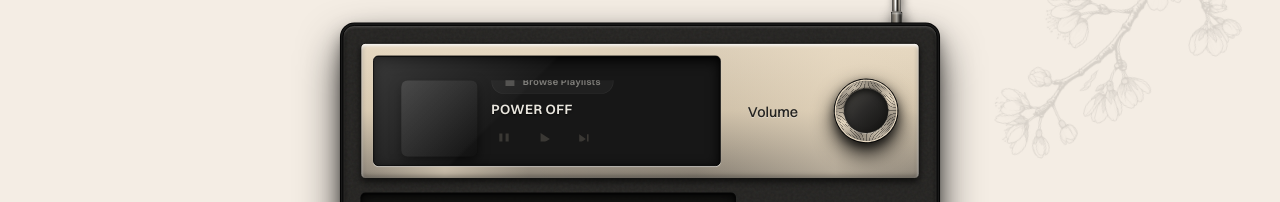
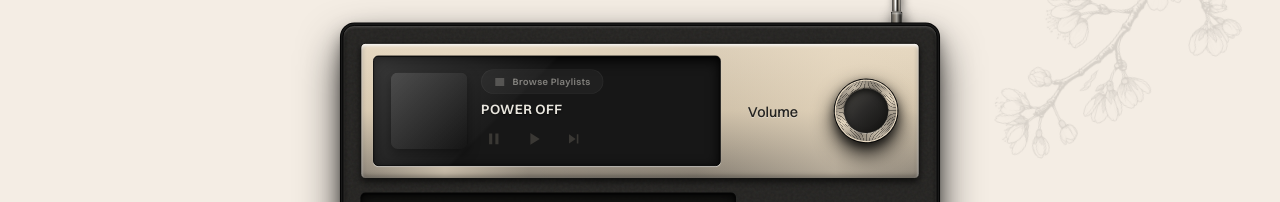
Before and after one commit to pradhan-not-found/The-Radio-, a React (Vite) app: page / in a window 1280 px wide. Both pictures are taken after a click on the element 892 px from the left and 457 px from the top of the page. Shown: the part 212-414 px from the top of the page. Built offline with nearby package versions, Linux system fonts and the light colour scheme.

Commit message:
Fix UI bugs: Remove excessive padding that caused digital player overflow

```diff
--- a/src/components/Radio.tsx
+++ b/src/components/Radio.tsx
@@ -376,7 +376,7 @@ export function Radio({ onPowerChange }: { onPowerChange?: (p: boolean) => void
             </>
           ) : (
             /* Digital Music Player UI (Replaces the tuning dial) */
-            <div className="digital-content" style={{ display: 'flex', width: '100%', padding: '12px', gap: '16px', zIndex: 10 }}>
+            <div className="digital-content" style={{ display: 'flex', alignItems: 'center', width: '100%', padding: '0', gap: '16px', zIndex: 10 }}>
 
               {/* Left side: Thumbnail */}
               <div className="digital-thumbnail">
```
